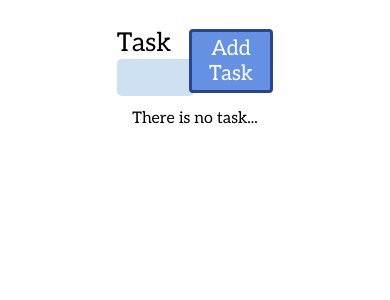
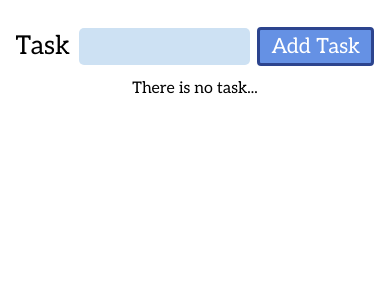
Before and after one commit to Ave-Mari/Todo-App, a React app: page / in a window 390 px wide. Shown: the top 300 px of the page. Built offline with nearby package versions, Linux system fonts and the light colour scheme; the HTML template or start-up script is replaced by a standard one.

Commit message:
add styles to different screens

```diff
--- a/src/styles.scss
+++ b/src/styles.scss
@@ -25,11 +25,11 @@ body {
 .form {
   display: flex;
   justify-content: space-between;
-  width: 76%;
+  width: 680px;
   align-items: center;
 }
 .add-task-input {
-  width: 77%;
+  width: 100%;
   border: none;
   padding: 11px;
   border-radius: 5px;
@@ -37,7 +37,9 @@ body {
 }
 
 .input-block {
-	width: 73%;
+	width: 77%;
+  display: flex;
+  align-items: center;
 }
 
 .article {
@@ -134,9 +136,9 @@ body {
   height: 15px;
 }
 
-@media screen and (max-width: 1320px) {
+@media screen and (max-width: 1024px) {
   .todo-section {
-    width: 55%;
+    width: 648px;
   }
 
   .task-label {
@@ -165,3 +167,26 @@ body {
 
 
 }
+
+@media screen and (max-width: 748px) {
+  .todo-section {
+    width: 94vw;
+  }
+
+  .form {
+    width: auto;
+  }
+
+  .input-block {
+    width: 60vw;
+    display: flex;
+    align-items: center;
+    margin-right: 2vw;
+  }
+}
+
+@media screen and (max-width: 480px) {
+  .article {
+    width: 96%;
+  }
+}
```
